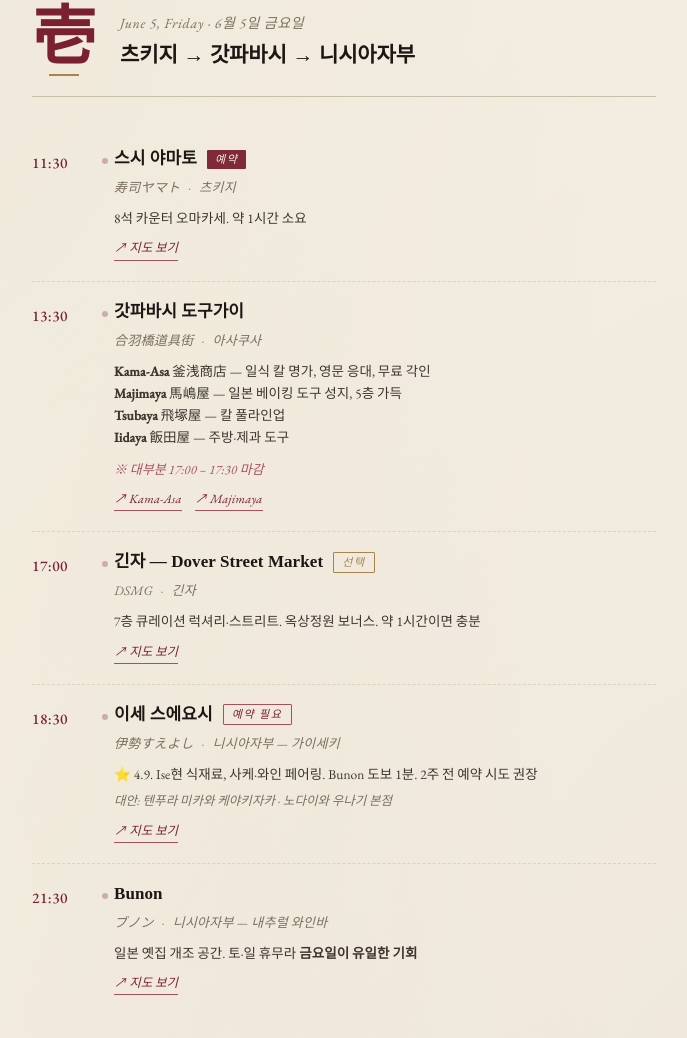
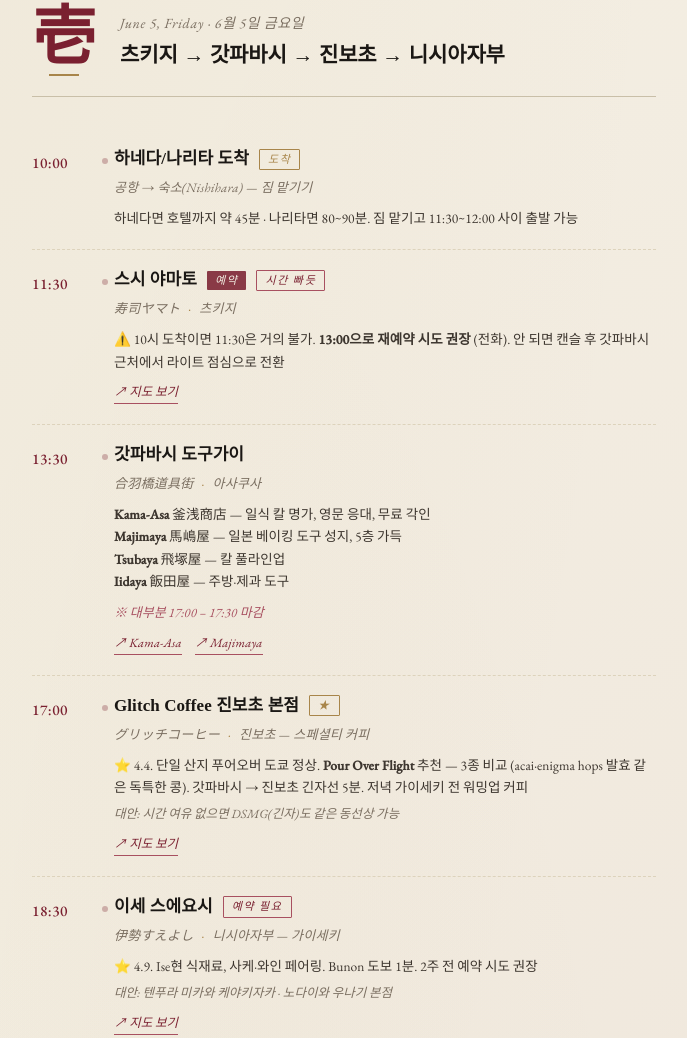
Before and after one commit to synccho-commits/Trip, a plain HTML site: page Tokyo_2606/index.html in a window 1280 px wide. Shown: the part 955-1993 px from the top of the page, without its empty margins (296-983 px from the left). Drawn offline with nearby package versions, Linux system fonts and the light colour scheme.

Commit message:
Update index.html

```diff
--- a/Tokyo_2606/index.html
+++ b/Tokyo_2606/index.html
@@ -697,16 +697,24 @@ footer .mark{
       <div class="day-num">壱</div>
       <div class="day-meta">
         <p class="day-date">June 5, Friday · 6월 5일 금요일</p>
-        <h2 class="day-route">츠키지 → 갓파바시 → 니시아자부</h2>
+        <h2 class="day-route">츠키지 → 갓파바시 → 진보초 → 니시아자부</h2>
       </div>
     </header>
     <ol class="schedule">
       <li class="event">
+        <div class="event-time">10:00</div>
+        <div class="event-body">
+          <h3 class="event-title">하네다/나리타 도착 <span class="badge alt">도착</span></h3>
+          <p class="event-meta">공항 → 숙소(Nishihara) — 짐 맡기기</p>
+          <p class="event-note">하네다면 호텔까지 약 45분 · 나리타면 80~90분. 짐 맡기고 11:30~12:00 사이 출발 가능</p>
+        </div>
+      </li>
+      <li class="event">
         <div class="event-time">11:30</div>
         <div class="event-body">
-          <h3 class="event-title">스시 야마토 <span class="badge">예약</span></h3>
+          <h3 class="event-title">스시 야마토 <span class="badge">예약</span> <span class="badge warn">시간 빠듯</span></h3>
           <p class="event-meta">寿司ヤマト<span class="sep">·</span>츠키지</p>
-          <p class="event-note">8석 카운터 오마카세. 약 1시간 소요</p>
+          <p class="event-note">⚠️ 10시 도착이면 11:30은 거의 불가. <strong>13:00으로 재예약 시도 권장</strong> (전화). 안 되면 캔슬 후 갓파바시 근처에서 라이트 점심으로 전환</p>
           <a class="event-link" href="https://maps.google.com/?cid=9145564862110981324" target="_blank">지도 보기</a>
         </div>
       </li>
@@ -732,10 +740,13 @@ footer .mark{
       <li class="event">
         <div class="event-time">17:00</div>
         <div class="event-body">
-          <h3 class="event-title">긴자 — Dover Street Market <span class="badge alt">선택</span></h3>
-          <p class="event-meta">DSMG<span class="sep">·</span>긴자</p>
-          <p class="event-note">7층 큐레이션 럭셔리·스트리트. 옥상정원 보너스. 약 1시간이면 충분</p>
-          <a class="event-link" href="https://maps.google.com/?cid=1517497822398743845" target="_blank">지도 보기</a>
+          <h3 class="event-title">Glitch Coffee 진보초 본점 <span class="badge alt">★</span></h3>
+          <p class="event-meta">グリッチコーヒー<span class="sep">·</span>진보초 — 스페셜티 커피</p>
+          <p class="event-note">⭐ 4.4. 단일 산지 푸어오버 도쿄 정상. <strong>Pour Over Flight</strong> 추천 — 3종 비교 (acai·enigma hops 발효 같은 독특한 콩). 갓파바시 → 진보초 긴자선 5분. 저녁 가이세키 전 워밍업 커피</p>
+          <p class="event-note" style="margin-top:6px;font-style:italic;color:var(--muted);font-size:12.5px">
+            대안: 시간 여유 없으면 DSMG(긴자)도 같은 동선상 가능
+          </p>
+          <a class="event-link" href="https://www.google.com/maps/place/?q=place_id:ChIJDxYKIhCMGGARScnqzc-T-TU" target="_blank">지도 보기</a>
         </div>
       </li>
       <li class="event">
@@ -763,8 +774,8 @@ footer .mark{
     <div class="day-map-wrap">
       <h3 class="map-title">동선 · Route</h3>
       <div id="map-day1" class="day-map"></div>
-      <p class="map-caption">숙소에서 츠키지 → 갓파바시 북상 → 니시아자부 남하</p>
-      <a class="route-btn" href="https://www.google.com/maps/dir/?api=1&origin=35.674802,139.6804373&destination=35.65864,139.72325&waypoints=35.667917,139.77375%7C35.713848,139.788677%7C35.712543,139.788665%7C35.714479,139.789159%7C35.670432,139.763143%7C35.658653,139.723538&travelmode=transit" target="_blank">
+      <p class="map-caption">츠키지 → 갓파바시 → 진보초(Glitch) → 니시아자부</p>
+      <a class="route-btn" href="https://www.google.com/maps/dir/?api=1&origin=35.674802,139.6804373&destination=35.65864,139.72325&waypoints=35.667917,139.77375%7C35.713848,139.788677%7C35.712543,139.788665%7C35.714479,139.789159%7C35.693742,139.761305%7C35.658653,139.723538&travelmode=transit" target="_blank">
         <span>Google 지도로 동선 열기<small>지도 앱에서 길찾기 시작</small></span>
         <span class="arrow">↗</span>
       </a>
@@ -1027,11 +1038,11 @@ footer .mark{
   var DAYS_DATA = {
     '1': [
       HOTEL,
-      {lat: 35.667917, lng: 139.77375,   name: '스시 야마토',         meta: '11:30 · 점심 (츠키지)'},
+      {lat: 35.667917, lng: 139.77375,   name: '스시 야마토',         meta: '11:30 · 점심 (츠키지) ⚠️ 13시 재예약 권장'},
       {lat: 35.713848, lng: 139.788677,  name: 'Kama-Asa',            meta: '13:30 · 칼 (갓파바시)'},
       {lat: 35.712543, lng: 139.788665,  name: 'Majimaya',            meta: '14:30 · 베이킹 도구'},
       {lat: 35.714479, lng: 139.789159,  name: 'Tsubaya',             meta: '15:30 · 칼'},
-      {lat: 35.670432, lng: 139.763143,  name: 'Dover Street Market', meta: '17:00 · 선택 (긴자)'},
+      {lat: 35.693742, lng: 139.761305,  name: 'Glitch Coffee',       meta: '17:00 · 진보초 푸어오버'},
       {lat: 35.658653, lng: 139.723538,  name: '이세 스에요시',        meta: '18:30 · 가이세키'},
       {lat: 35.65864,  lng: 139.72325,   name: 'Bunon',               meta: '21:30 · 와인바'}
     ],
```
